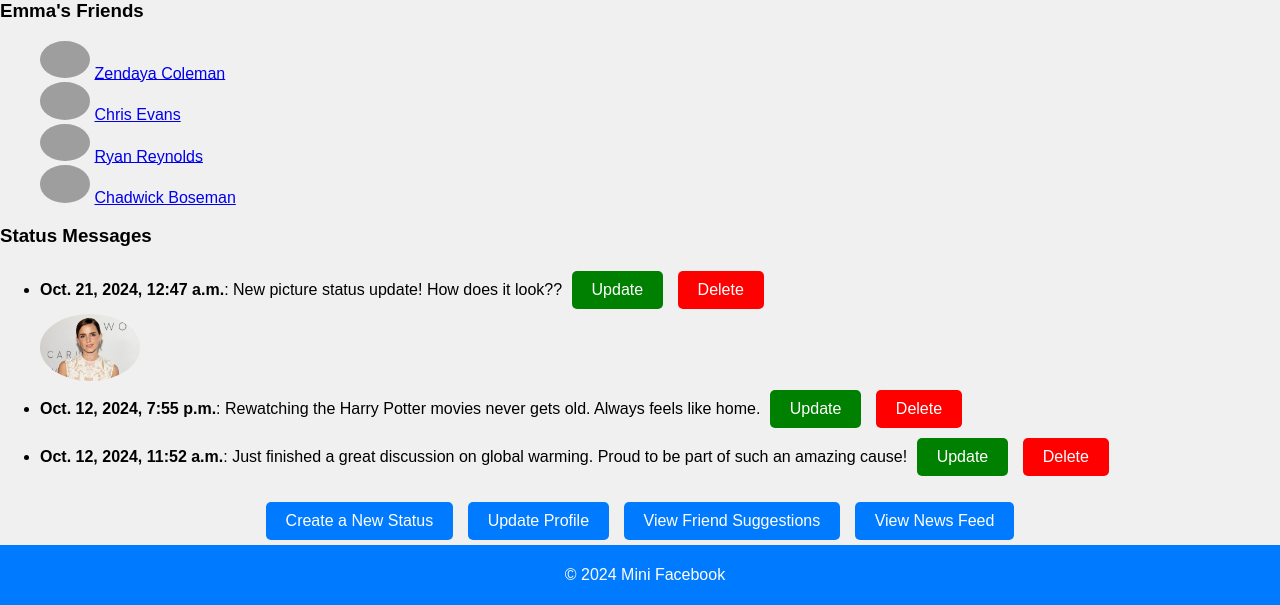
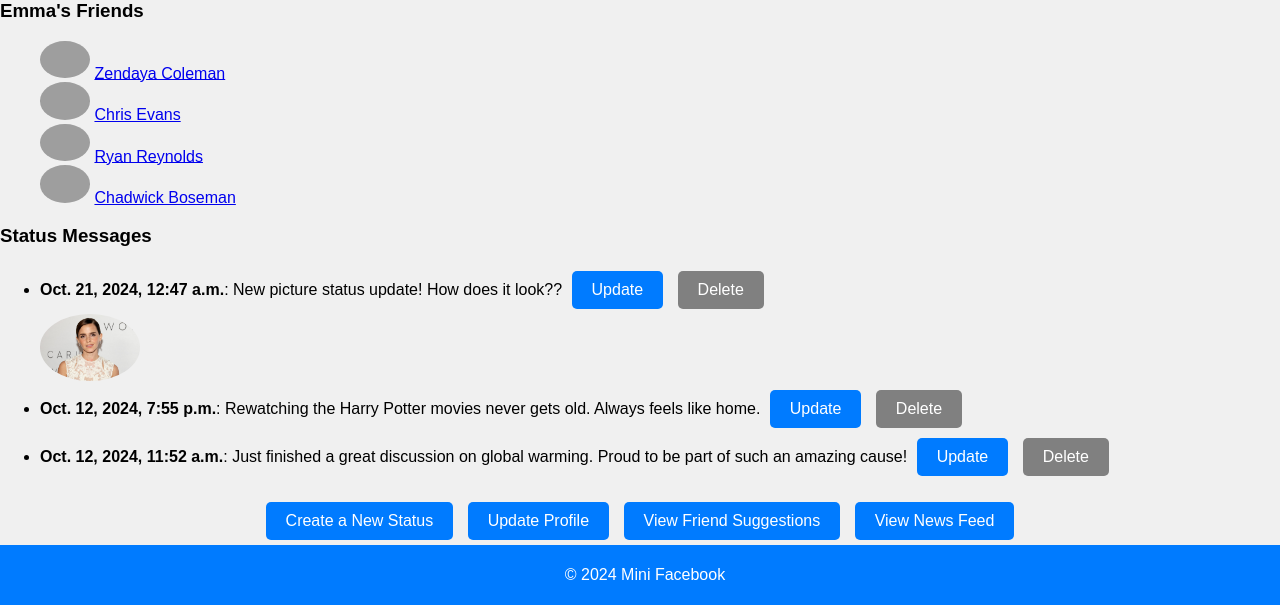
Before and after one commit to Mussie0001/cs412-a3, a Django app: page /mini_fb/profile/1/ in a window 1280 px wide. Shown: the part 529-1134 px from the top of the page. Run offline with Django 5.2, Linux system fonts and the light colour scheme; a user stored in the database is signed in; data comes from the database, SQL or seed files in the repository; both versions use the stored data as it was after the commit; grey boxes are pictures that could not be loaded.

Commit message:
final styling update

```diff
--- a/mini_fb/templates/mini_fb/show_profile.html
+++ b/mini_fb/templates/mini_fb/show_profile.html
@@ -38,8 +38,8 @@
             <strong>{{ status.timestamp }}</strong>: {{ status.message }}
 
             {% if user.is_authenticated and user == profile.user %}
-            <a href="{% url 'update_status' status.pk %}"  style="display: inline-block; padding: 10px 20px; margin: 5px; background-color: green; color: white; text-decoration: none; border-radius: 5px;">Update</a>
-            <a href="{% url 'delete_status' status.pk %}"  style="display: inline-block; padding: 10px 20px; margin: 5px; background-color: red; color: white; text-decoration: none; border-radius: 5px;">Delete</a>
+            <a href="{% url 'update_status' status.pk %}"  style="display: inline-block; padding: 10px 20px; margin: 5px; background-color: #007bff; color: white; text-decoration: none; border-radius: 5px;">Update</a>
+            <a href="{% url 'delete_status' status.pk %}"  style="display: inline-block; padding: 10px 20px; margin: 5px; background-color: gray; color: white; text-decoration: none; border-radius: 5px;">Delete</a>
             {% endif %}
 
             {% if status.get_images %}
--- a/static/mini_fb/styles.css
+++ b/static/mini_fb/styles.css
@@ -57,11 +57,3 @@ footer {
     bottom: 0;
     width: 100%;
 }
-
-#main-navigation {
-    display: flex;
-    justify-content: center;
-    background-color: #007bff;
-    color: white;
-    padding: 10px;
-}
```
Also changed, not shown: db.sqlite3.
